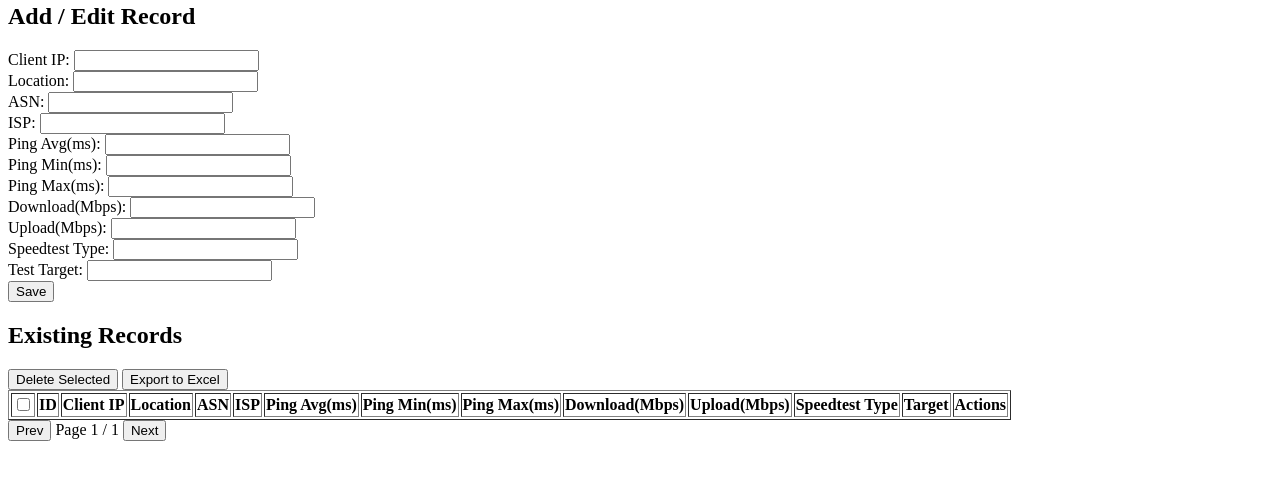
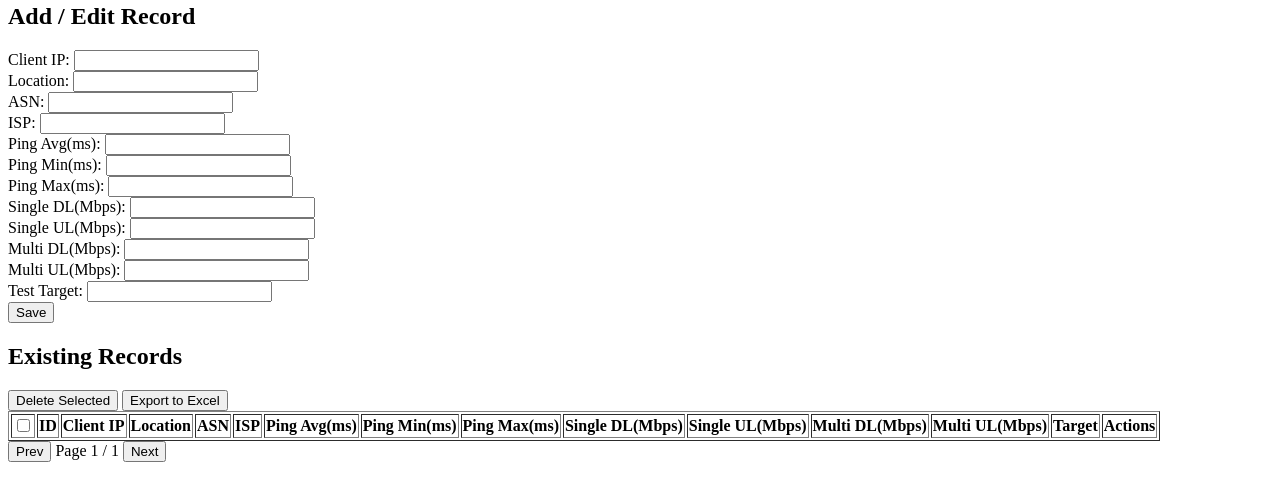
Before and after one commit to podcctv/NodeProbe, a FastAPI app: page /admin in a window 1280 px wide. Shown: the part 186-687 px from the top of the page. Run offline with FastAPI, Linux system fonts and the light colour scheme; the visitor is signed in with stand-in values (Sample User, id 1); lists and menus that the app fills with data are empty.

Commit message:
feat: aggregate test records by ip

```diff
--- a/backend/main.py
+++ b/backend/main.py
@@ -431,49 +431,14 @@ def api_root():
 def read_tests(request: Request, db: Session = Depends(get_db)):
     """Return recent test records for up to ten unique client IPs.
 
-    Each IP may have multiple ``speedtest_type`` variants (e.g. single or multi
-    thread).  The latest record for each combination of ``client_ip`` and
-    ``speedtest_type`` is selected.  We then return records for the ten most
-    recently active IPs, including all of their available test variants.
-
+    Since each IP has at most one aggregated record, we simply return the ten
+    most recently updated rows.
     """
-
-    # Latest record per (client_ip, speedtest_type)
-    latest_per_type = (
-        db.query(
-            models.TestRecord.client_ip,
-            models.TestRecord.speedtest_type,
-            func.max(models.TestRecord.timestamp).label("latest_ts"),
-        )
-        .group_by(models.TestRecord.client_ip, models.TestRecord.speedtest_type)
-        .subquery()
-    )
-
-    # Determine the ten most recent client IPs
-    top_ips = (
-        db.query(
-            latest_per_type.c.client_ip,
-            func.max(latest_per_type.c.latest_ts).label("latest_ts"),
-        )
-        .group_by(latest_per_type.c.client_ip)
-        .order_by(func.max(latest_per_type.c.latest_ts).desc())
-        .limit(10)
-        .subquery()
-    )
 
     rows = (
         db.query(models.TestRecord)
-        .join(
-            latest_per_type,
-            (models.TestRecord.client_ip == latest_per_type.c.client_ip)
-            & (
-                func.coalesce(models.TestRecord.speedtest_type, "")
-                == func.coalesce(latest_per_type.c.speedtest_type, "")
-            )
-            & (models.TestRecord.timestamp == latest_per_type.c.latest_ts),
-        )
-        .join(top_ips, models.TestRecord.client_ip == top_ips.c.client_ip)
         .order_by(models.TestRecord.timestamp.desc())
+        .limit(10)
         .all()
     )
 
@@ -563,71 +528,80 @@ def create_test(
         data.setdefault("ping_min_ms", data["ping_ms"])
         data.setdefault("ping_max_ms", data["ping_ms"])
 
-    speedtest_type = data.get("speedtest_type")
-    query = db.query(models.TestRecord).filter(
-        models.TestRecord.client_ip == client_ip
+    speedtest_type = data.pop("speedtest_type", None)
+    dl = data.pop("download_mbps", None)
+    ul = data.pop("upload_mbps", None)
+
+    existing = (
+        db.query(models.TestRecord)
+        .filter(models.TestRecord.client_ip == client_ip)
+        .first()
     )
-    if speedtest_type is None:
-        query = query.filter(models.TestRecord.speedtest_type.is_(None))
-    else:
-        query = query.filter(models.TestRecord.speedtest_type == speedtest_type)
-    existing_records = query.all()
 
-    if existing_records:
-        if skip_ping and data.get("ping_ms") is None:
-            values_ping = []
-            values_ping_min = []
-            values_ping_max = []
-        else:
-            values_ping = [r.ping_ms for r in existing_records if r.ping_ms is not None]
-            if data.get("ping_ms") is not None:
-                values_ping.append(data["ping_ms"])
-            values_ping_min = [
-                r.ping_min_ms for r in existing_records if r.ping_min_ms is not None
-            ]
-            if data.get("ping_min_ms") is not None:
-                values_ping_min.append(data["ping_min_ms"])
-            values_ping_max = [
-                r.ping_max_ms for r in existing_records if r.ping_max_ms is not None
-            ]
-            if data.get("ping_max_ms") is not None:
-                values_ping_max.append(data["ping_max_ms"])
-        values_down = [r.download_mbps for r in existing_records if r.download_mbps is not None]
-        if data.get("download_mbps") is not None:
-            values_down.append(data["download_mbps"])
-        values_up = [r.upload_mbps for r in existing_records if r.upload_mbps is not None]
-        if data.get("upload_mbps") is not None:
-            values_up.append(data["upload_mbps"])
+    def _avg(a, b):
+        if a is None:
+            return b
+        if b is None:
+            return a
+        return (a + b) / 2
 
-        for r in existing_records:
-            db.delete(r)
+    if existing:
+        if data.get("location"):
+            existing.location = data["location"]
+        if data.get("asn"):
+            existing.asn = normalize_asn(data["asn"])
+        if data.get("isp"):
+            existing.isp = data["isp"]
 
-        averaged = {
-            "client_ip": client_ip,
-            "location": data.get("location") or existing_records[0].location,
-            "asn": normalize_asn(data.get("asn") or existing_records[0].asn),
-            "isp": data.get("isp") or existing_records[0].isp,
-            "ping_min_ms": sum(values_ping_min) / len(values_ping_min)
-            if values_ping_min
-            else None,
-            "ping_ms": sum(values_ping) / len(values_ping) if values_ping else None,
-            "ping_max_ms": sum(values_ping_max) / len(values_ping_max)
-            if values_ping_max
-            else None,
-            "download_mbps": sum(values_down) / len(values_down) if values_down else None,
-            "upload_mbps": sum(values_up) / len(values_up) if values_up else None,
-            "speedtest_type": data.get("speedtest_type") or existing_records[0].speedtest_type,
-            "mtr_result": data.get("mtr_result") or existing_records[0].mtr_result,
-            "iperf_result": data.get("iperf_result") or existing_records[0].iperf_result,
-            "test_target": data.get("test_target") or existing_records[0].test_target,
-        }
-        db_record = models.TestRecord(**averaged)
-        db.add(db_record)
+        if data.get("ping_ms") is not None:
+            existing.ping_ms = _avg(existing.ping_ms, data["ping_ms"])
+            existing.ping_min_ms = _avg(existing.ping_min_ms, data["ping_min_ms"])
+            existing.ping_max_ms = _avg(existing.ping_max_ms, data["ping_max_ms"])
+
+        if speedtest_type == "single":
+            if dl is not None:
+                existing.single_dl_mbps = _avg(existing.single_dl_mbps, dl)
+            if ul is not None:
+                existing.single_ul_mbps = _avg(existing.single_ul_mbps, ul)
+        elif speedtest_type == "multi":
+            if dl is not None:
+                existing.multi_dl_mbps = _avg(existing.multi_dl_mbps, dl)
+            if ul is not None:
+                existing.multi_ul_mbps = _avg(existing.multi_ul_mbps, ul)
+
+        if data.get("mtr_result"):
+            existing.mtr_result = data["mtr_result"]
+        if data.get("iperf_result"):
+            existing.iperf_result = data["iperf_result"]
+        if data.get("test_target"):
+            existing.test_target = data["test_target"]
+
+        existing.timestamp = datetime.utcnow()
+
         db.commit()
-        db.refresh(db_record)
-        return db_record
+        db.refresh(existing)
+        return existing
 
-    db_record = models.TestRecord(**data)
+    mapped = {
+        "client_ip": client_ip,
+        "location": data.get("location"),
+        "asn": data.get("asn"),
+        "isp": data.get("isp"),
+        "ping_ms": data.get("ping_ms"),
+        "ping_min_ms": data.get("ping_min_ms"),
+        "ping_max_ms": data.get("ping_max_ms"),
+        "mtr_result": data.get("mtr_result"),
+        "iperf_result": data.get("iperf_result"),
+        "test_target": data.get("test_target"),
+    }
+    if speedtest_type == "single":
+        mapped["single_dl_mbps"] = dl
+        mapped["single_ul_mbps"] = ul
+    elif speedtest_type == "multi":
+        mapped["multi_dl_mbps"] = dl
+        mapped["multi_ul_mbps"] = ul
+
+    db_record = models.TestRecord(**mapped)
     db.add(db_record)
     db.commit()
     db.refresh(db_record)
@@ -660,12 +634,23 @@ def admin_read_tests(
     "/admin/tests", response_model=schemas.TestRecord, include_in_schema=False
 )
 def admin_create_test(
-    record: schemas.TestRecordCreate,
+    record: schemas.TestRecordUpdate,
     db: Session = Depends(get_db),
     user: models.User = Depends(require_active_user),
 ):
     data = record.dict()
     data["asn"] = normalize_asn(data.get("asn"))
+    existing = (
+        db.query(models.TestRecord)
+        .filter(models.TestRecord.client_ip == data.get("client_ip"))
+        .first()
+    )
+    if existing:
+        for key, value in data.items():
+            setattr(existing, key, value)
+        db.commit()
+        db.refresh(existing)
+        return existing
     db_record = models.TestRecord(**data)
     db.add(db_record)
     db.commit()
--- a/backend/templates/admin.html
+++ b/backend/templates/admin.html
@@ -22,9 +22,10 @@
             <label>Ping Avg(ms): <input name="ping_ms" type="number" step="0.01"></label><br>
             <label>Ping Min(ms): <input name="ping_min_ms" type="number" step="0.01"></label><br>
             <label>Ping Max(ms): <input name="ping_max_ms" type="number" step="0.01"></label><br>
-            <label>Download(Mbps): <input name="download_mbps" type="number" step="0.01"></label><br>
-            <label>Upload(Mbps): <input name="upload_mbps" type="number" step="0.01"></label><br>
-            <label>Speedtest Type: <input name="speedtest_type"></label><br>
+            <label>Single DL(Mbps): <input name="single_dl_mbps" type="number" step="0.01"></label><br>
+            <label>Single UL(Mbps): <input name="single_ul_mbps" type="number" step="0.01"></label><br>
+            <label>Multi DL(Mbps): <input name="multi_dl_mbps" type="number" step="0.01"></label><br>
+            <label>Multi UL(Mbps): <input name="multi_ul_mbps" type="number" step="0.01"></label><br>
             <label>Test Target: <input name="test_target"></label><br>
             <button type="submit">Save</button>
         </form>
@@ -45,9 +46,10 @@
                     <th>Ping Avg(ms)</th>
                     <th>Ping Min(ms)</th>
                     <th>Ping Max(ms)</th>
-                    <th>Download(Mbps)</th>
-                    <th>Upload(Mbps)</th>
-                    <th>Speedtest Type</th>
+                    <th>Single DL(Mbps)</th>
+                    <th>Single UL(Mbps)</th>
+                    <th>Multi DL(Mbps)</th>
+                    <th>Multi UL(Mbps)</th>
                     <th>Target</th>
                     <th>Actions</th>
                 </tr>
@@ -87,9 +89,10 @@ async function loadRecords(page = 1) {
             <td>${rec.ping_ms ?? ''}</td>
             <td>${rec.ping_min_ms ?? ''}</td>
             <td>${rec.ping_max_ms ?? ''}</td>
-            <td>${rec.download_mbps ?? ''}</td>
-            <td>${rec.upload_mbps ?? ''}</td>
-            <td>${rec.speedtest_type || ''}</td>
+            <td>${rec.single_dl_mbps ?? ''}</td>
+            <td>${rec.single_ul_mbps ?? ''}</td>
+            <td>${rec.multi_dl_mbps ?? ''}</td>
+            <td>${rec.multi_ul_mbps ?? ''}</td>
             <td>${rec.test_target || ''}</td>
             <td><button data-edit="${rec.id}">Edit</button><button data-del="${rec.id}">Delete</button></td>
         `;
@@ -132,9 +135,10 @@ document.getElementById('recordsTable').addEventListener('click', async e => {
             form.ping_ms.value = rec.ping_ms ?? '';
             form.ping_min_ms.value = rec.ping_min_ms ?? '';
             form.ping_max_ms.value = rec.ping_max_ms ?? '';
-            form.download_mbps.value = rec.download_mbps ?? '';
-            form.upload_mbps.value = rec.upload_mbps ?? '';
-            form.speedtest_type.value = rec.speedtest_type || '';
+            form.single_dl_mbps.value = rec.single_dl_mbps ?? '';
+            form.single_ul_mbps.value = rec.single_ul_mbps ?? '';
+            form.multi_dl_mbps.value = rec.multi_dl_mbps ?? '';
+            form.multi_ul_mbps.value = rec.multi_ul_mbps ?? '';
             form.test_target.value = rec.test_target || '';
         }
     }
@@ -174,8 +178,8 @@ document.getElementById('nextPage').addEventListener('click', () => {
 
 document.getElementById('exportExcel').addEventListener('click', () => {
     if (!currentRecords.length) return;
-    const header = ['Client IP','Location','ASN','ISP','Ping Avg(ms)','Ping Min(ms)','Ping Max(ms)','Download(Mbps)','Upload(Mbps)','Speedtest Type','Target'];
-    const rows = currentRecords.map(r => [r.client_ip || '', r.location || '', r.asn || '', r.isp || '', r.ping_ms ?? '', r.ping_min_ms ?? '', r.ping_max_ms ?? '', r.download_mbps ?? '', r.upload_mbps ?? '', r.speedtest_type || '', r.test_target || '']);
+    const header = ['Client IP','Location','ASN','ISP','Ping Avg(ms)','Ping Min(ms)','Ping Max(ms)','Single DL(Mbps)','Single UL(Mbps)','Multi DL(Mbps)','Multi UL(Mbps)','Target'];
+    const rows = currentRecords.map(r => [r.client_ip || '', r.location || '', r.asn || '', r.isp || '', r.ping_ms ?? '', r.ping_min_ms ?? '', r.ping_max_ms ?? '', r.single_dl_mbps ?? '', r.single_ul_mbps ?? '', r.multi_dl_mbps ?? '', r.multi_ul_mbps ?? '', r.test_target || '']);
     const csv = [header.join(','), ...rows.map(row => row.join(','))].join('\n');
     const blob = new Blob([csv], {type: 'text/csv;charset=utf-8;'});
     const url = URL.createObjectURL(blob);
```
Also changed, not shown: backend/models.py (+6 -3 lines), backend/schemas.py (+18 -4 lines), backend/templates/index.html (+8 -4 lines), backend/test_main.py (+10 -23 lines), frontend/src/App.tsx (+25 -85 lines).
